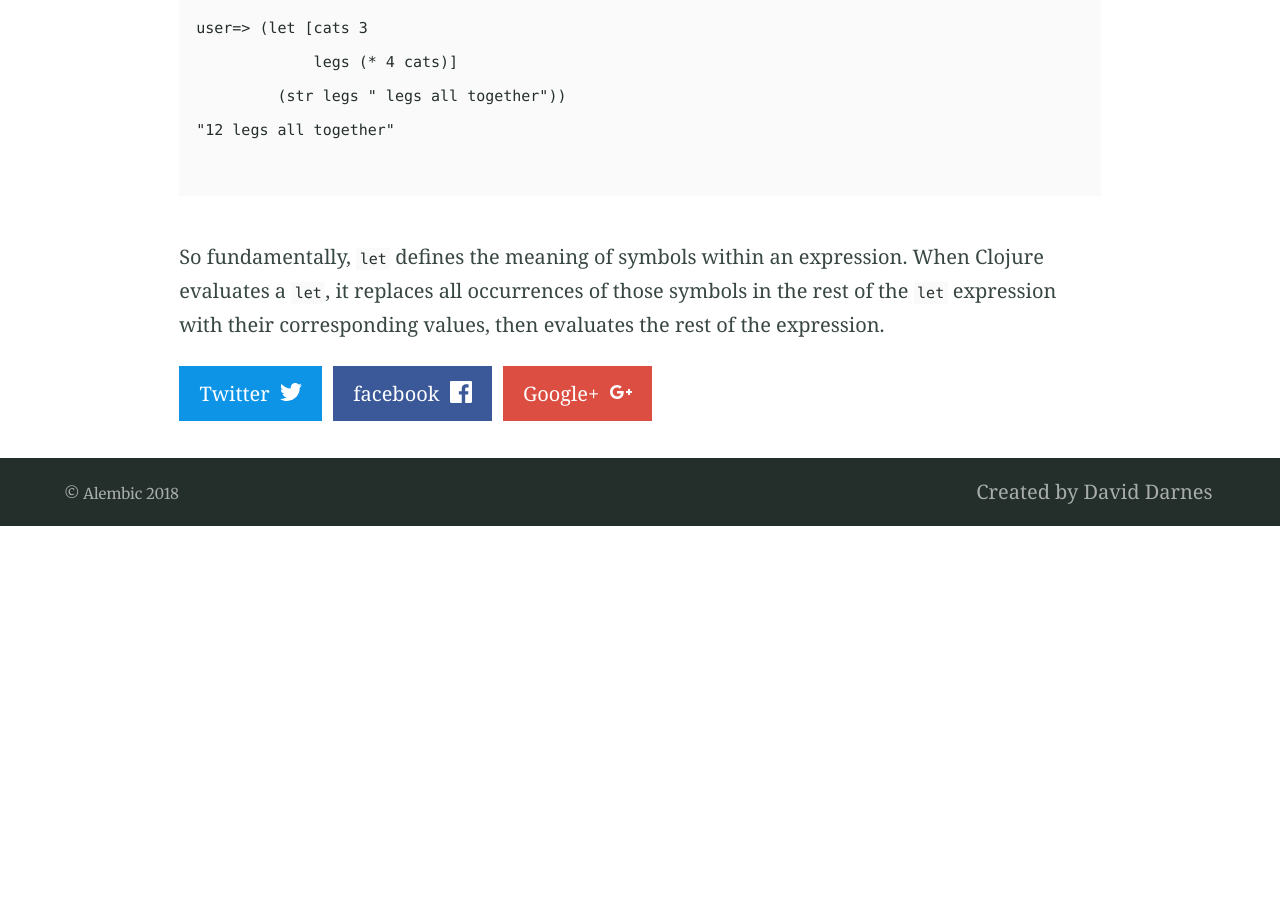
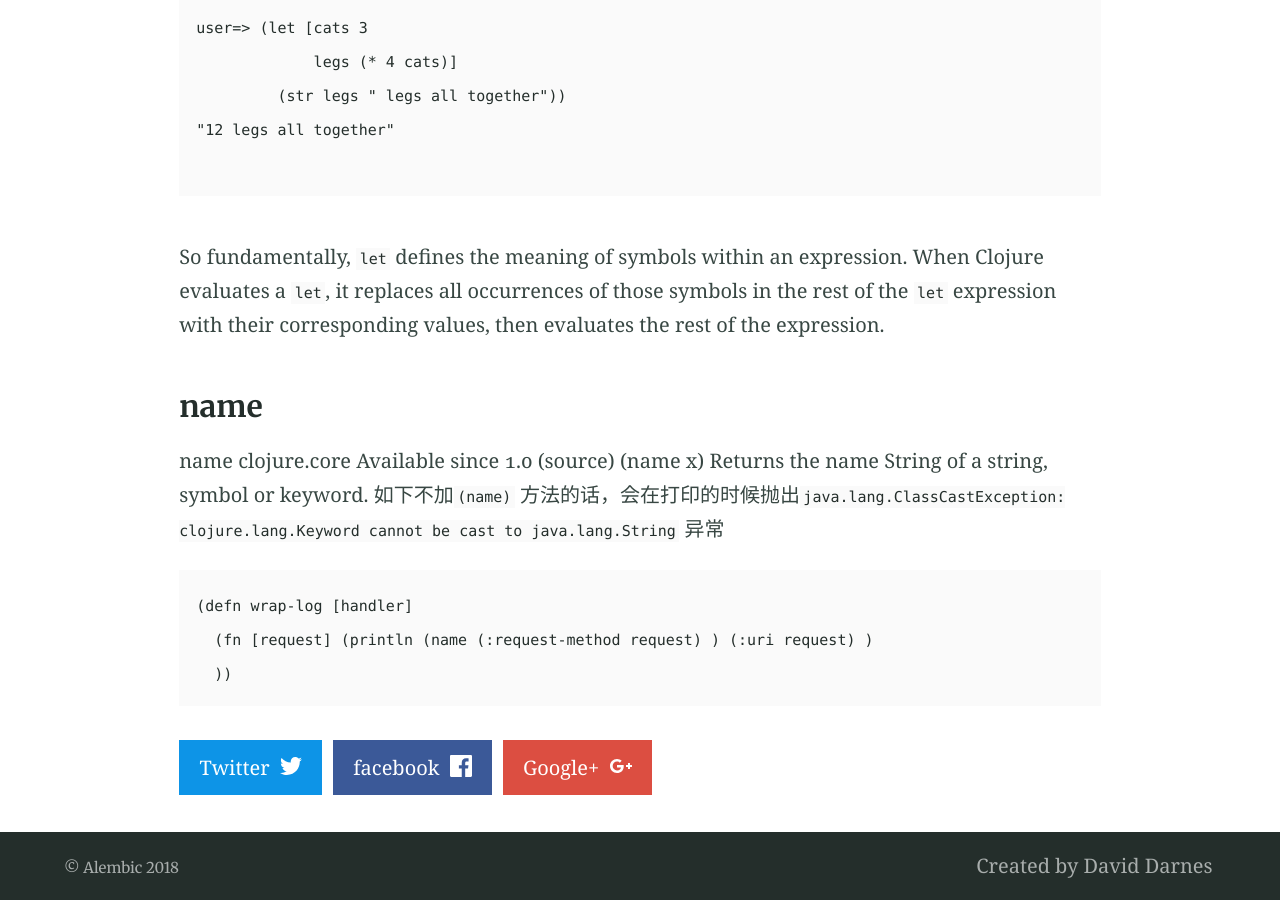
Before and after one commit to wudixm/wudixm.github.io, a Jekyll site: the page built from _posts/2018-10-17-Clojure-Atom.md, in a window 1280 px wide and 900 px high, scrolled down 17096 px. Built offline with Jekyll 4.4.1, drawn with Linux system fonts in a browser that asks for light colours; our own code applies the rules of GitHub Pages for plain Markdown files; before the commit the page ends 17622 px from its top, so only the background shows below that.

Commit message:
add name to return string of string symbol or keyword

````diff
--- a/_posts/2018-10-17-Clojure-Atom.md
+++ b/_posts/2018-10-17-Clojure-Atom.md
@@ -483,3 +483,17 @@ user=> (let [cats 3
 ```
 
 So fundamentally, `let` defines the meaning of symbols within an expression. When Clojure evaluates a `let`, it replaces all occurrences of those symbols in the rest of the `let` expression with their corresponding values, then evaluates the rest of the expression.
+
+### name
+name
+clojure.core
+Available since 1.0 (source)
+(name x)
+Returns the name String of a string, symbol or keyword.
+如下不加`(name)` 方法的话，会在打印的时候抛出`java.lang.ClassCastException: clojure.lang.Keyword cannot be cast to java.lang.String` 异常
+
+```
+(defn wrap-log [handler]
+  (fn [request] (println (name (:request-method request) ) (:uri request) )
+  ))
+```
````
